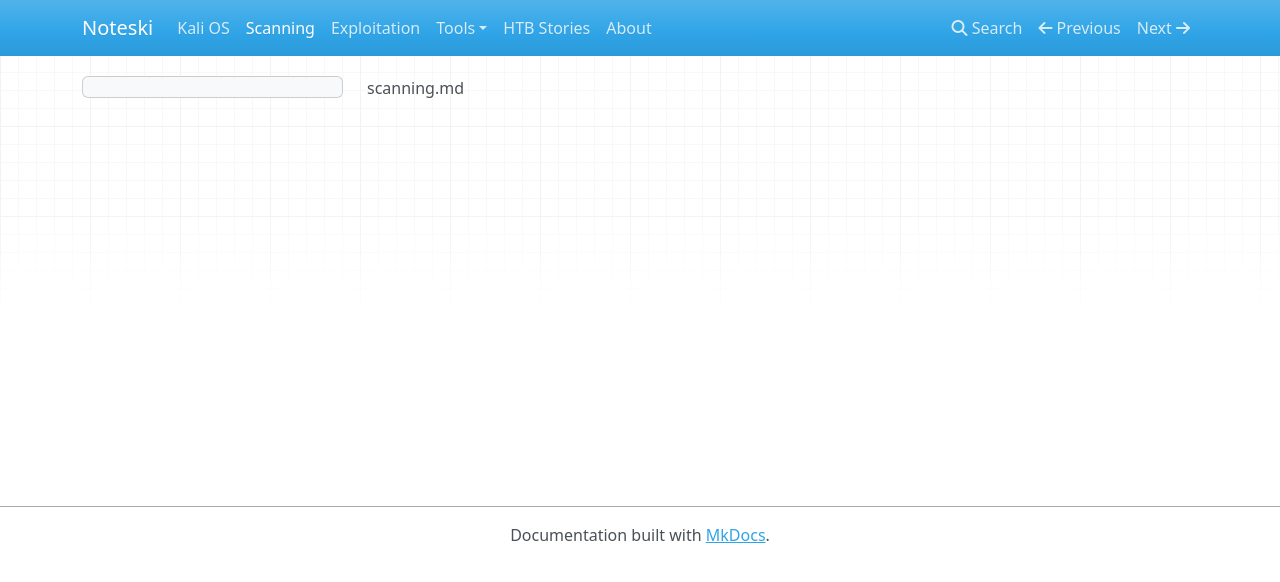
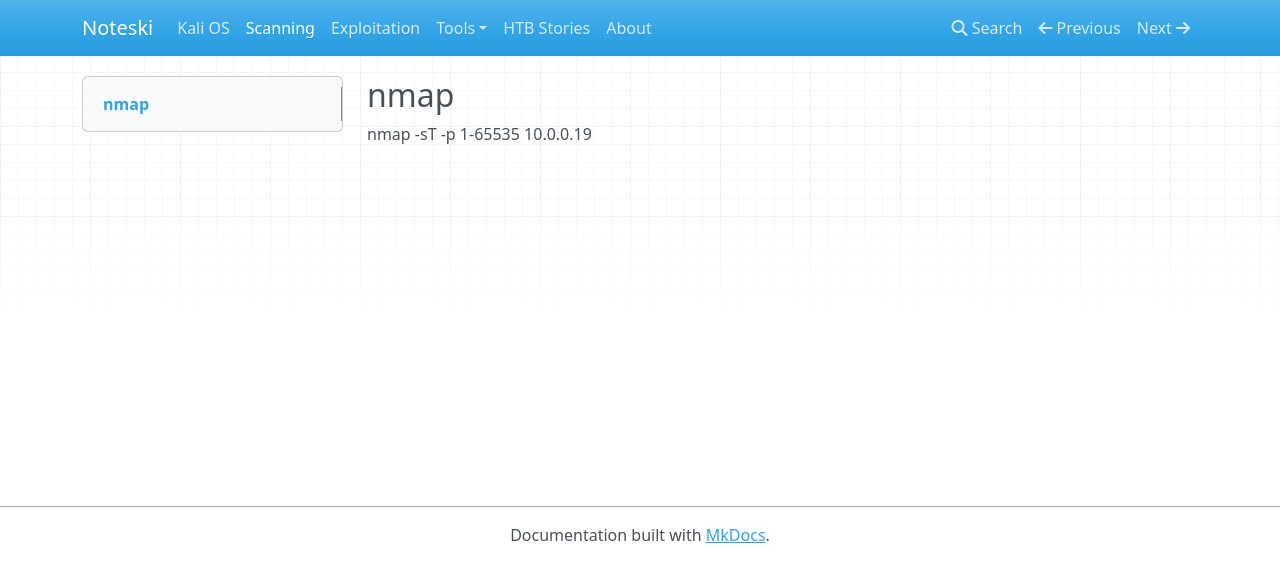
Before and after one commit to veedar/docs, an MkDocs documentation site: the page built from docs/scanning.md, in a window 1280 px wide. Shown: the top 582 px of the page. Built offline with MkDocs 1.6.1, drawn with Linux system fonts in a browser that asks for light colours; nearby versions of some CDN libraries.

Commit message:
Update scanning.md

```diff
--- a/docs/scanning.md
+++ b/docs/scanning.md
@@ -1 +1,3 @@
- scanning.md
+## nmap
+
+nmap -sT -p 1-65535 10.0.0.19
```
